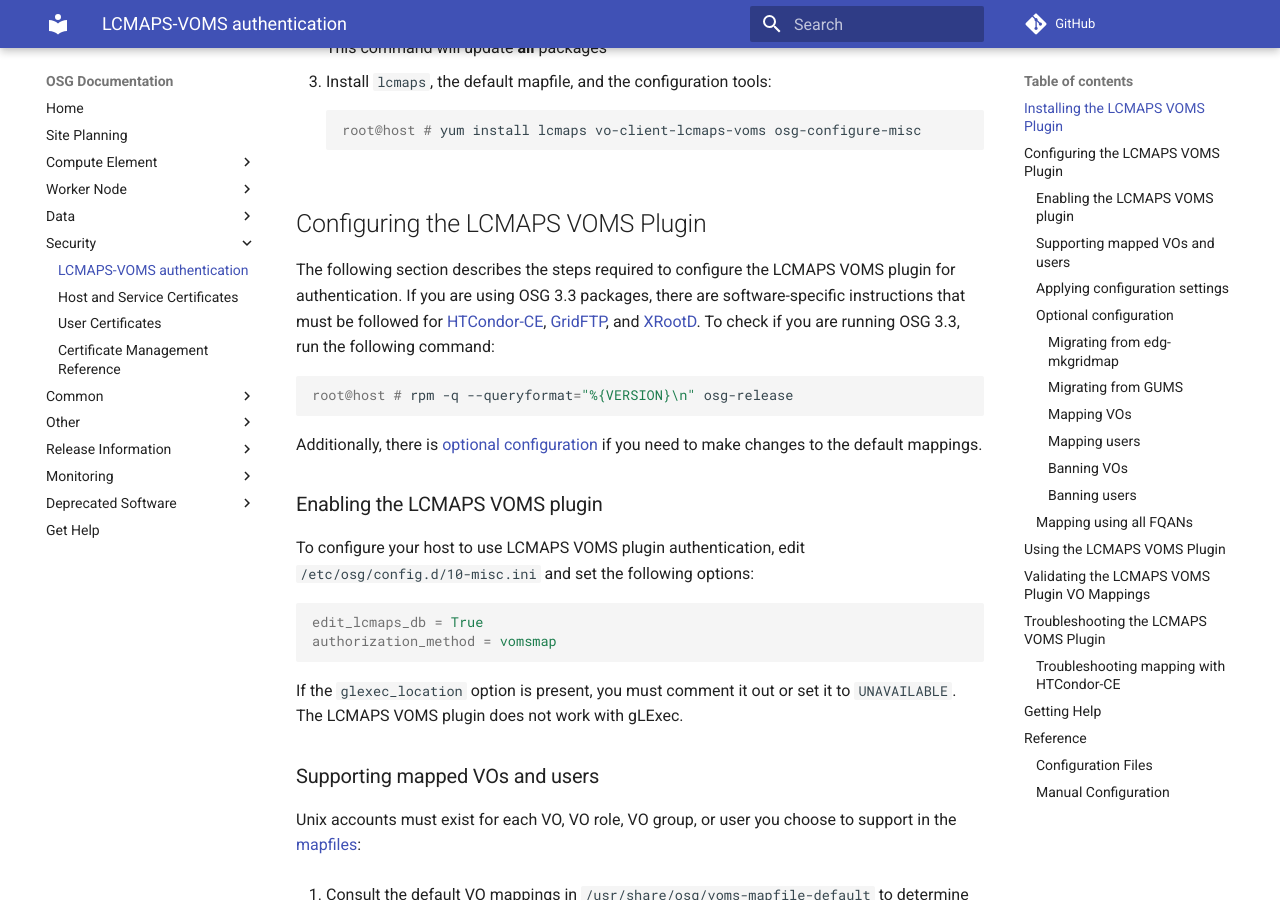
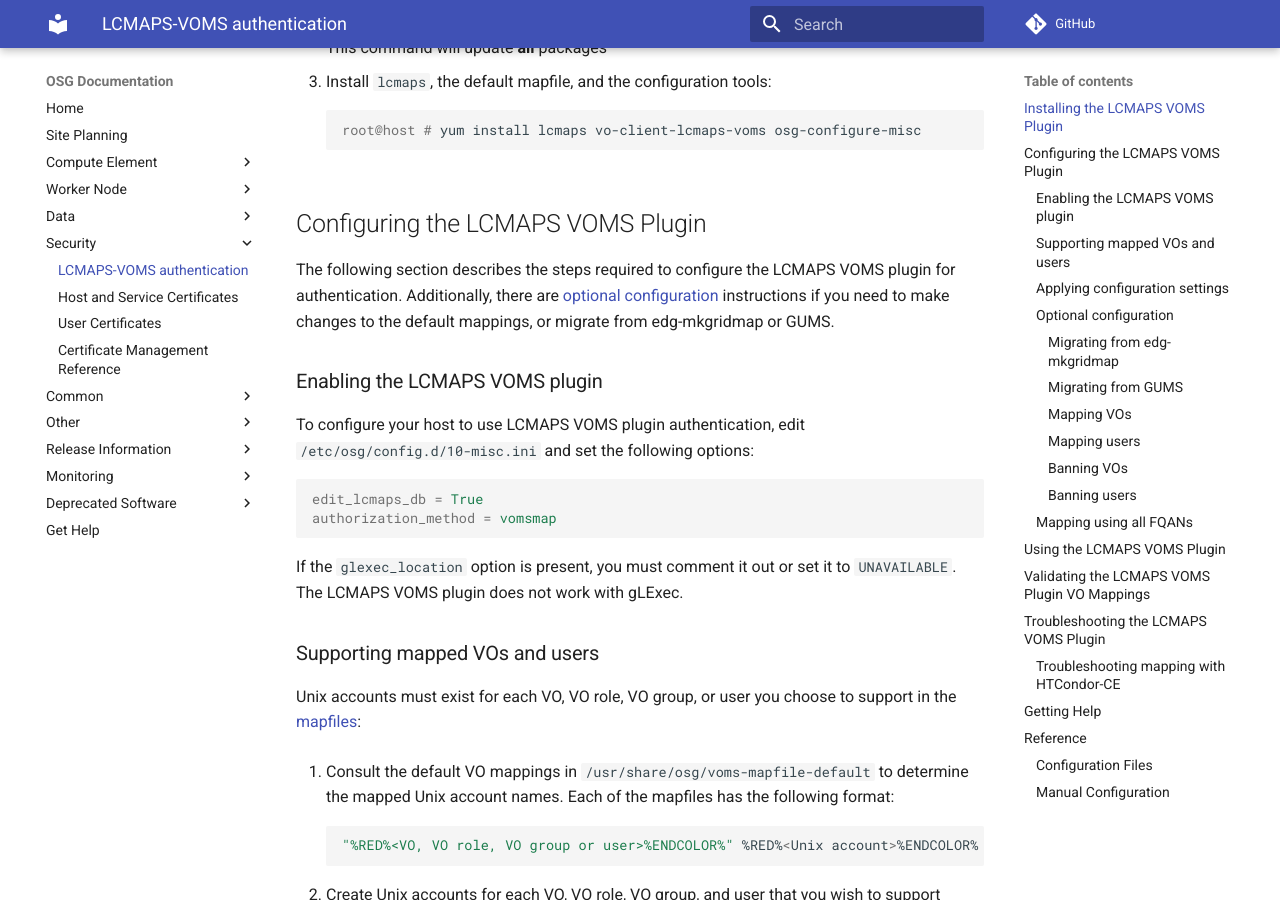
Before and after one commit to osg-htc/docs, an MkDocs documentation site: the page built from docs/security/lcmaps-voms-authentication.md, in a window 1280 px wide and 900 px high, scrolled down 861 px. Built offline with MkDocs 1.6.1 and Material for MkDocs 9.7.7, drawn with Linux system fonts in a browser that asks for light colours; comment, search, counter and statistics services are not loaded; old or Windows-style settings are respelled for this version of MkDocs.

Commit message:
Drop mention of 3.3-specific instructions

````diff
--- a/docs/security/lcmaps-voms-authentication.md
+++ b/docs/security/lcmaps-voms-authentication.md
@@ -33,13 +33,9 @@ To install the LCMAPS VOMS plugin, make sure that your host is up to date before
 Configuring the LCMAPS VOMS Plugin
 ----------------------------------
 
-The following section describes the steps required to configure the LCMAPS VOMS plugin for authentication. If you are using OSG 3.3 packages, there are software-specific instructions that must be followed for [HTCondor-CE](../compute-element/install-htcondor-ce), [GridFTP](../data/gridftp), and [XRootD](../data/install-xrootd). To check if you are running OSG 3.3, run the following command:
-
-``` console
-root@host # rpm -q --queryformat="%{VERSION}\n" osg-release
-```
-
-Additionally, there is [optional configuration](#optional-configuration) if you need to make changes to the default mappings.
+The following section describes the steps required to configure the LCMAPS VOMS plugin for authentication.
+Additionally, there are [optional configuration](#optional-configuration) instructions if you need to make changes to
+the default mappings, or migrate from edg-mkgridmap or GUMS.
 
 
 ### Enabling the LCMAPS VOMS plugin
````
